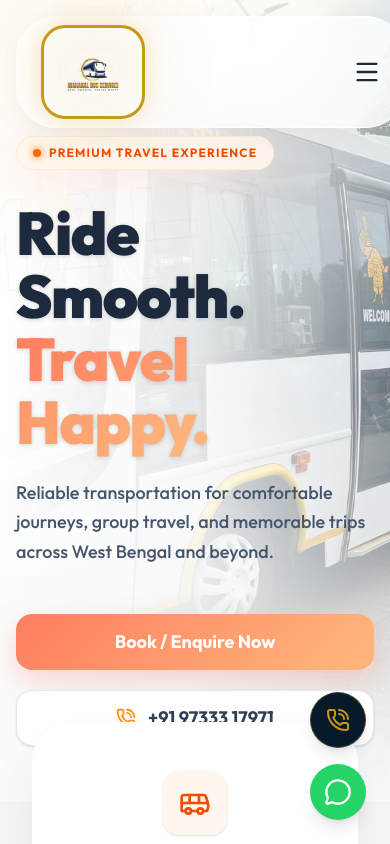
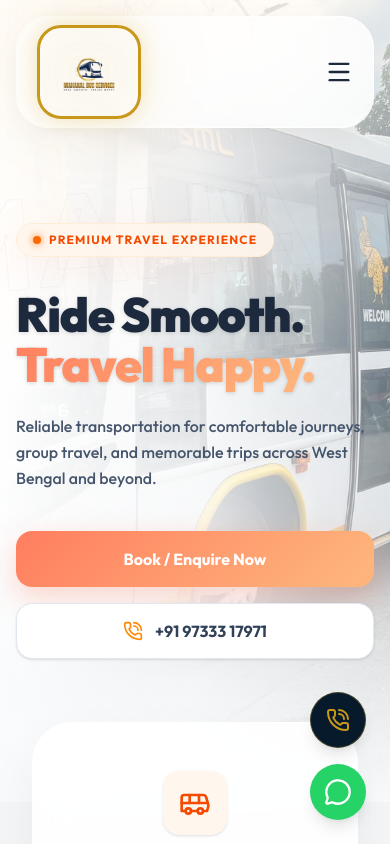
Before and after one commit to Shantanu2705/Mahakal-Bus-Services, a Next.js app: page / in a window 390 px wide. Shown: the top 844 px of the page. Built offline with nearby package versions, Linux system fonts and the light colour scheme.

Commit message:
fix: improve mobile responsiveness for Navbar and Hero sections

```diff
--- a/src/components/layout/Navbar.tsx
+++ b/src/components/layout/Navbar.tsx
@@ -34,17 +34,17 @@ export function Navbar() {
   const isHome = pathname === "/";
 
   // Permanent floating glass pill design
-  const navBackground = "glass-card top-4 mx-4 md:mx-auto max-w-7xl rounded-[2.5rem] py-2 px-4 shadow-[0_10px_40px_rgba(0,0,0,0.05)]";
+  const navBackground = "glass-card top-4 max-w-7xl mx-auto rounded-[2rem] md:rounded-[2.5rem] py-2 px-4 shadow-[0_10px_40px_rgba(0,0,0,0.05)]";
   const textColor = "text-slate-800";
 
   return (
     <header
       className={cn(
-        "fixed z-50 w-full md:w-auto left-0 right-0 md:left-4 md:right-4 lg:left-8 lg:right-8 transition-all duration-500 ease-out",
+        "fixed z-50 left-4 right-4 md:left-8 md:right-8 transition-all duration-500 ease-out",
         navBackground
       )}
     >
-      <div className="mx-auto w-full px-2 sm:px-4">
+      <div className="w-full px-1 md:px-4">
         <nav className="flex items-center justify-between" aria-label="Global">
           <div className="flex lg:flex-1">
             <Link href="/" className="-m-1.5 p-1.5 flex items-center gap-2 relative group">
--- a/src/components/sections/Hero.tsx
+++ b/src/components/sections/Hero.tsx
@@ -53,7 +53,7 @@ export function Hero() {
               <motion.h1
                 initial={{ opacity: 0, y: 20 }}
                 animate={{ opacity: 1, y: 0 }}
-                className="text-6xl md:text-7xl lg:text-8xl font-black text-slate-800 leading-[1.05] mb-6 tracking-tight drop-shadow-sm"
+                className="text-5xl sm:text-6xl md:text-7xl lg:text-8xl font-black text-slate-800 leading-[1.05] mb-6 tracking-tight drop-shadow-sm"
               >
                 Ride Smooth.<br />
                 <span className="text-sunset">Travel Happy.</span>
@@ -62,7 +62,7 @@ export function Hero() {
               <motion.p
                 initial={{ opacity: 0, y: 20 }}
                 animate={{ opacity: 1, y: 0 }}
-                className="text-lg md:text-2xl text-slate-600 mb-12 max-w-2xl leading-relaxed font-medium"
+                className="text-base sm:text-lg md:text-2xl text-slate-600 mb-10 max-w-2xl leading-relaxed font-medium"
               >
                 Reliable transportation for comfortable journeys, group travel, and memorable trips across West Bengal and beyond.
               </motion.p>
@@ -70,16 +70,16 @@ export function Hero() {
               <motion.div
                 initial={{ opacity: 0, y: 20 }}
                 animate={{ opacity: 1, y: 0 }}
-                className="flex flex-col sm:flex-row gap-5"
+                className="flex flex-col sm:flex-row gap-4 w-full"
               >
-                <Button asChild size="lg" variant="primary" className="text-lg px-10 py-6 rounded-2xl group relative overflow-hidden transform-gpu will-change-transform bg-sunset-gradient text-white border-none shadow-[0_10px_30px_rgba(255,126,95,0.3)] hover:shadow-[0_15px_40px_rgba(255,126,95,0.5)]">
+                <Button asChild size="lg" variant="primary" className="w-full sm:w-auto text-base sm:text-lg px-8 sm:px-10 py-6 rounded-2xl group relative overflow-hidden transform-gpu will-change-transform bg-sunset-gradient text-white border-none shadow-[0_10px_30px_rgba(255,126,95,0.3)] hover:shadow-[0_15px_40px_rgba(255,126,95,0.5)]">
                   <a href="https://wa.me/919733317971?text=Hello%20Mahakal%20Bus%20Services%2C%20I%20would%20like%20to%20enquire%20about%20your%20travel%20services." target="_blank" rel="noopener noreferrer">
                     <span className="relative z-10 font-bold">Book / Enquire Now</span>
                     <div className="absolute inset-0 bg-white/20 translate-y-full group-hover:translate-y-0 transition-transform duration-300 ease-out" />
                   </a>
                 </Button>
-                <Button asChild size="lg" variant="outline" className="text-lg px-8 py-6 rounded-2xl bg-white text-slate-700 border-slate-200 hover:border-orange-200 hover:bg-orange-50 hover:text-orange-600 shadow-sm transform-gpu will-change-transform font-bold transition-all duration-300">
-                  <a href="tel:+919733317971">
+                <Button asChild size="lg" variant="outline" className="w-full sm:w-auto text-base sm:text-lg px-6 sm:px-8 py-6 rounded-2xl bg-white text-slate-700 border-slate-200 hover:border-orange-200 hover:bg-orange-50 hover:text-orange-600 shadow-sm transform-gpu will-change-transform font-bold transition-all duration-300">
+                  <a href="tel:+919733317971" className="flex items-center justify-center">
                     <PhoneCall className="w-5 h-5 mr-3 text-orange-400" />
                     +91 97333 17971
                   </a>
```
